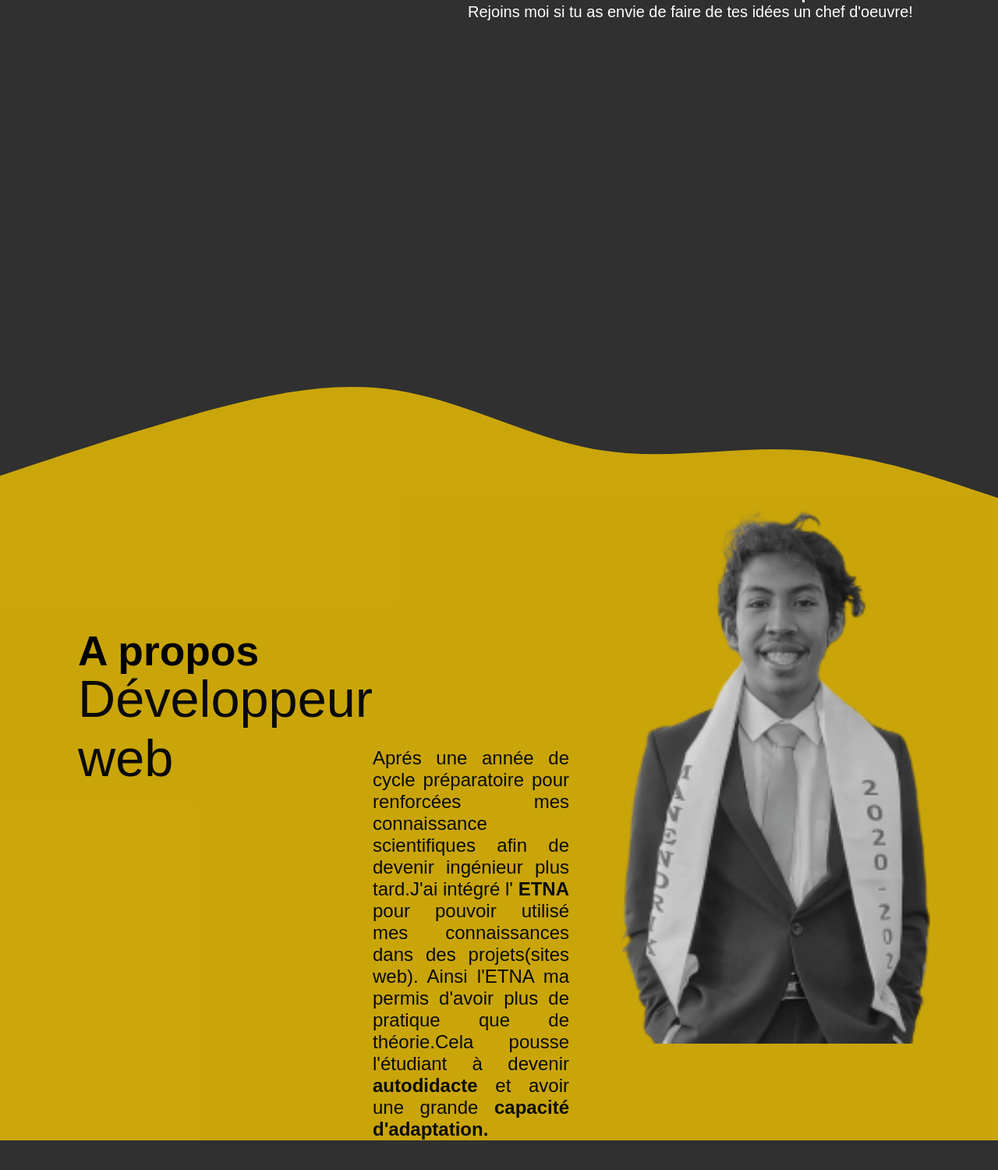
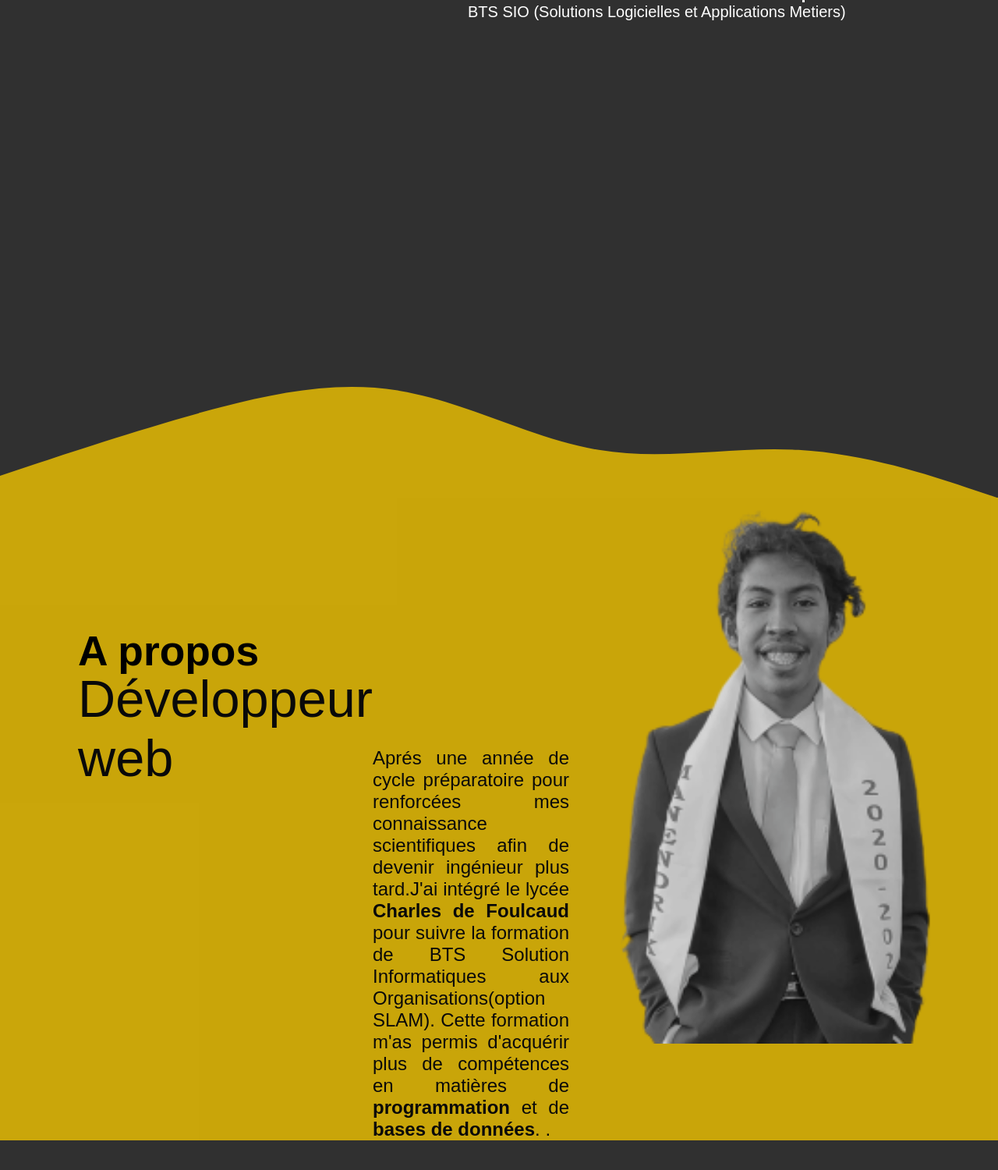
Before and after one commit to LeGamerWin/Portfolio, a plain HTML site: page index.html in a window 1280 px wide. Shown: the part 496-1996 px from the top of the page at 78% size. Drawn offline with nearby package versions, Linux system fonts and the light colour scheme; a web font is replaced by a local one.

Commit message:
mis à jour des textes

```diff
--- a/index.html
+++ b/index.html
@@ -64,7 +64,7 @@
                 </div>
             </div>
         </div>
-        <div class="h2">Rejoins moi si tu as envie de faire de tes idées un chef d'oeuvre!</div>
+        <div class="h2">BTS SIO (Solutions Logicielles et Applications Metiers)</div>
 
         <div id="about" class="about">A propos</div>
         <svg xmlns="http://www.w3.org/2000/svg" viewBox="0 0 1440 320"><path fill="#f0c300" fill-opacity="0.8" d="M0,288L48,272C96,256,192,224,288,197.3C384,171,480,149,576,165.3C672,181,768,235,864,250.7C960,267,1056,245,1152,250.7C1248,256,1344,288,1392,304L1440,320L1440,320L1392,320C1344,320,1248,320,1152,320C1056,320,960,320,864,320C768,320,672,320,576,320C480,320,384,320,288,320C192,320,96,320,48,320L0,320Z"></path></svg>
@@ -75,12 +75,10 @@
 
             <div class="job">Développeur web</div>
         <div class="proverb">
-            <p>Aprés une année de cycle préparatoire pour renforcées mes connaissance scientifiques afin de devenir ingénieur plus tard.J'ai intégré l'
-                <b>ETNA</b>
-                pour pouvoir utilisé mes connaissances dans des projets(sites web). Ainsi l'ETNA ma permis d'avoir plus de pratique que de théorie.Cela pousse l'étudiant à devenir
-                <b>autodidacte</b>
-                 et avoir une grande
-                 <b>capacité d'adaptation.</b>
+            <p>Aprés une année de cycle préparatoire pour renforcées mes connaissance scientifiques afin de devenir ingénieur plus tard.J'ai intégré le lycée
+                <b>Charles de Foulcaud</b>
+                pour suivre la formation de BTS Solution Informatiques aux Organisations(option SLAM). Cette formation m'as permis d'acquérir plus de compétences en matières de <b>programmation</b> et de <b>bases de données</b>.
+                 <b></b>.</b>
             </p>
         </div>
         </div>
@@ -146,6 +144,7 @@
 
         <div id="projects" class="projects">
             <div class="Title">My projects</div>
+            <br>
             <div class="box-project">
                 <div class="project-list">
                     <div class="project-item">
@@ -188,7 +187,7 @@
                     </div>
 
                     <div class="project-item">
-                        <img class="project-image" src="pictures/parking.webp" alt="Picross">
+                        <img class="project-image" src="pictures/parking.webp" alt="Parking M2L">
                         <div class="project-overlay">
                             <div class="project-title">PARKING M2L</div>
                             <div class="project-description">
@@ -197,10 +196,10 @@
                     </div>
 
                     <div class="project-item">
-                        <img class="project-image" src="pictures/miniature-mdl.png" alt="Picross">
+                        <img class="project-image" src="pictures/miniature-mdl.png" alt="PPE personnel">
                         <a href="./M2L.html" target="_blank">
                         <div class="project-overlay">
-                            <div class="project-title">PARKING M2L</div>
+                            <div class="project-title">PPE PERSONNEL</div>
                             <div class="project-description">
                             </div>
                         </div>
```
